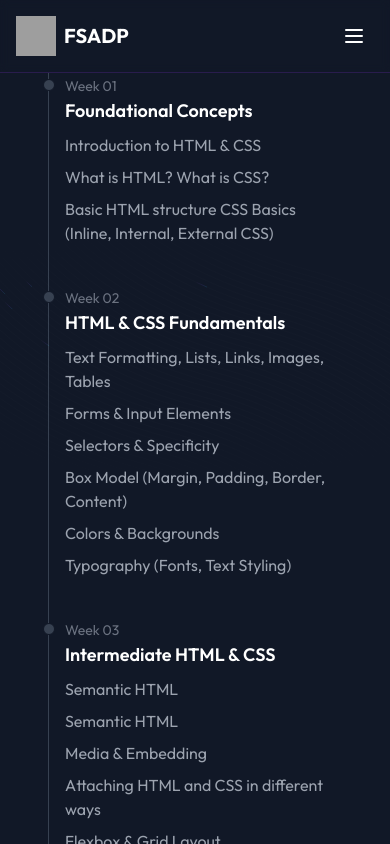
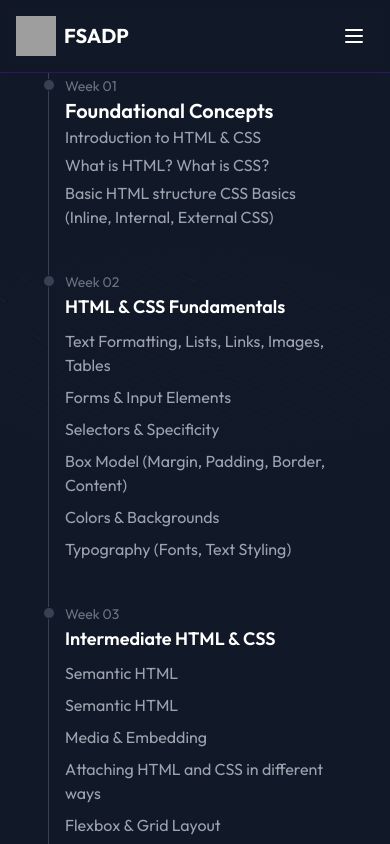
Before and after one commit to akhil-naidu/fsadp, a Next.js app: page /curriculum in a window 390 px wide. Shown: the top 844 px of the page. Built offline with nearby package versions, Linux system fonts and the light colour scheme; grey boxes are pictures that could not be loaded.

Commit message:
mobile view changes

```diff
--- a/app/curriculum/page.tsx
+++ b/app/curriculum/page.tsx
@@ -9,17 +9,17 @@ const page = () => {
           <time className="mb-1 text-sm font-normal leading-none text-gray-400 dark:text-gray-500">
             Week 01
           </time>
-          <h3 className="text-lg font-semibold text-gray-900 dark:text-white">
+          <h3 className="text-xl font-semibold text-gray-900 dark:text-white">
             Foundational Concepts
           </h3>
-          <ul>
-            <li className="pt-2 text-base font-normal text-gray-500 dark:text-gray-400">
+          <ul className="flex flex-col gap-1">
+            <li className=" text-gray-500 dark:text-gray-400">
               Introduction to HTML & CSS
             </li>
-            <li className="pt-2 text-base font-normal text-gray-500 dark:text-gray-400">
+            <li className="font-normal text-gray-500 dark:text-gray-400">
               What is HTML? What is CSS?
             </li>
-            <li className="pt-2 text-base font-normal text-gray-500 dark:text-gray-400">
+            <li className=" font-normal text-gray-500 dark:text-gray-400">
               Basic HTML structure CSS Basics (Inline, Internal, External CSS)
             </li>
           </ul>
--- a/app/layout.tsx
+++ b/app/layout.tsx
@@ -13,20 +13,20 @@ export default function RootLayout({
   children: React.ReactNode;
 }) {
   return (
-    <html lang='en' className='dark'>
+    <html lang="en" className="dark">
       <head>
         <script
-          type='text/javascript'
-          src='https://d3mkw6s8thqya7.cloudfront.net/integration-plugin.js'
-          id='aisensy-wa-widget'
-          widget-id='OumhOZ'
+          type="text/javascript"
+          src="https://d3mkw6s8thqya7.cloudfront.net/integration-plugin.js"
+          id="aisensy-wa-widget"
+          widget-id="OumhOZ"
         ></script>
       </head>
-      <body className={outfit.className}>
-        <div className='flex flex-col min-h-screen bg-gray-900'>
+      <body className={`${outfit.className} w-screen`}>
+        <div className="flex flex-col min-h-screen bg-gray-900">
           <Header />
-          <main className='flex-grow flex container'>
-            <div className='container mx-auto px-4 flex items-center justify-center'>
+          <main className="flex-grow flex container">
+            <div className="container mx-auto px-4 flex items-center justify-center">
               {children}
             </div>
           </main>
--- a/app/page.tsx
+++ b/app/page.tsx
@@ -5,8 +5,8 @@ import FeaturesSection from './(components)/FeatureSection';
 
 export default function Home() {
   return (
-    <div className='pt-12'>
-      <div className='flex flex-col lg:flex-row items-center lg:items-stretch gap-12 py-32 '>
+    <div className="pt-12">
+      <div className="flex flex-col lg:flex-row items-center lg:items-stretch gap-12 py-32 px-8 md:px-0">
         <Hero />
         <TestimonialCard />
       </div>
--- a/components/Hero.tsx
+++ b/components/Hero.tsx
@@ -23,15 +23,15 @@ export function Hero() {
         program. Learn by building real-world applications.
       </p>
       <div className="relative flex flex-col sm:flex-row gap-4 z-10">
+        <Link href="https://learn.fsadp.com" passHref target="_blank">
           <Button
             size="lg"
             className="bg-purple-600 hover:bg-purple-600/90 text-white px-8 py-6 text-lg rounded-xl"
             // asChild
           >
-          <Link href="https://learn.fsadp.com" passHref target="_blank">
             Start Learning →
+          </Button>
         </Link>
-        </Button>
 
         <Link href="/curriculum">
           <Button
```
Lines whose indentation alone changed are shown as unchanged.
